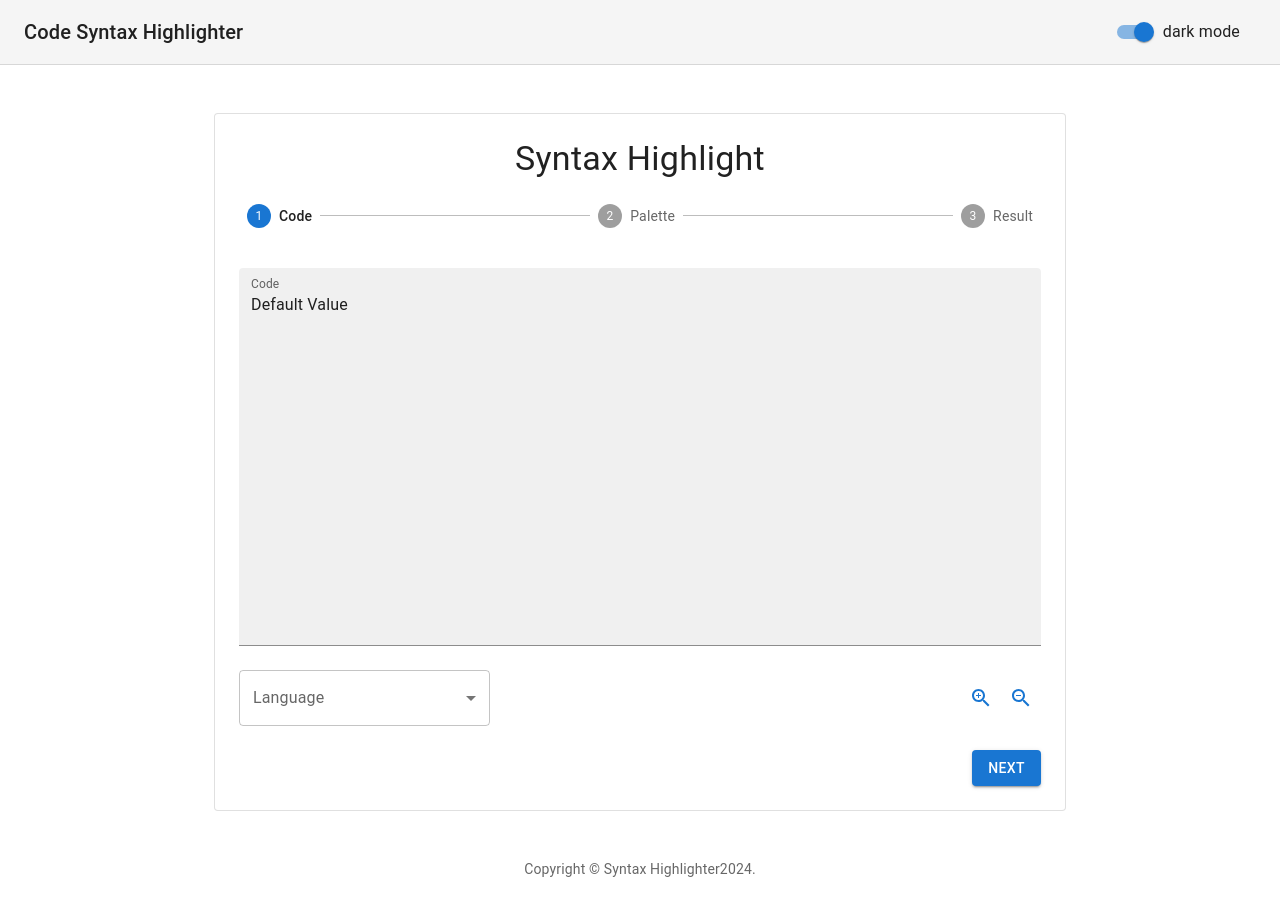
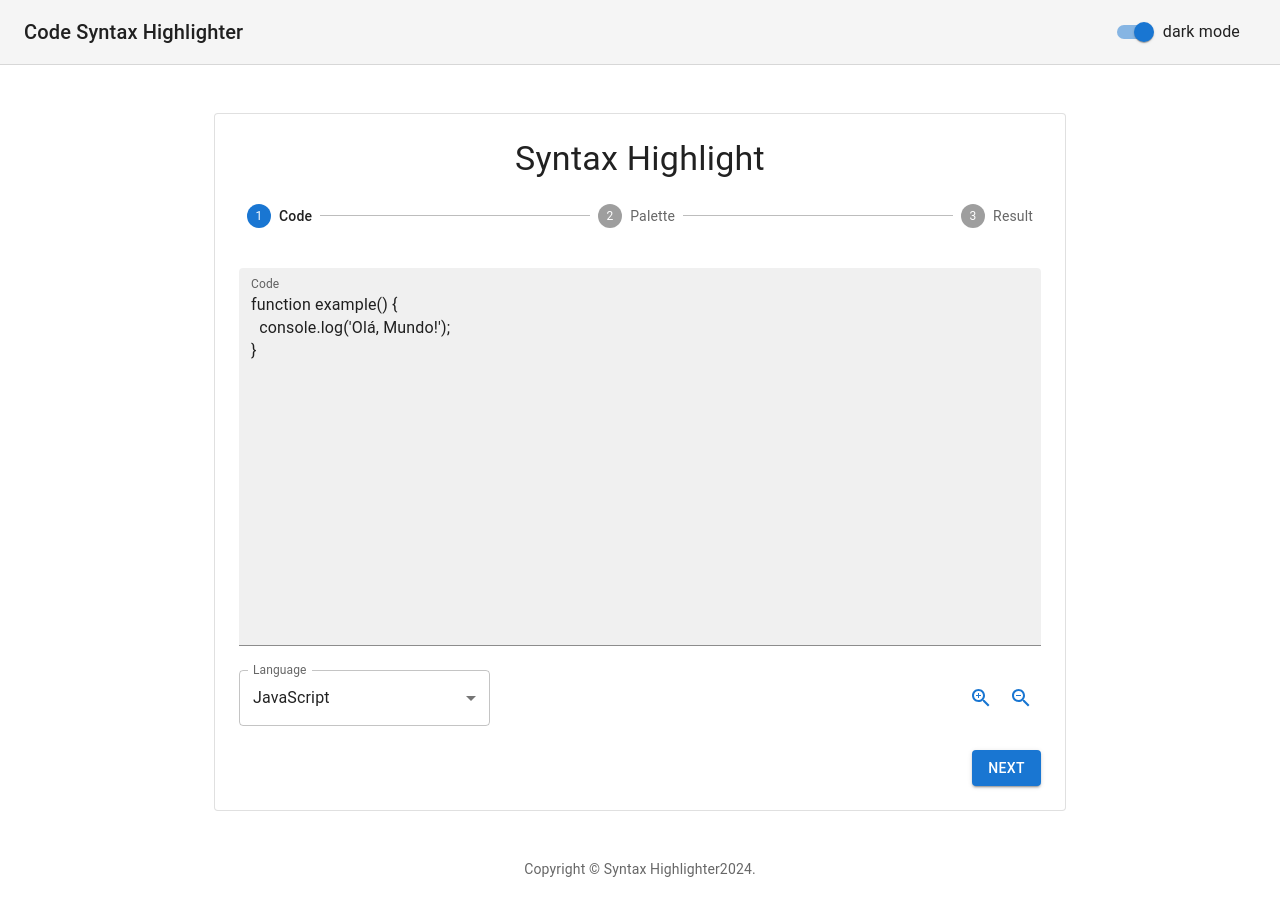
Before and after one commit to giovananog/syntax-highlighter-app, a React (Create React App) app: page / in a window 1280 px wide. Built offline with nearby package versions, Linux system fonts and the light colour scheme.

Commit message:
feat: highlight code functions started

```diff
--- a/package.json
+++ b/package.json
@@ -15,6 +15,7 @@
     "react-dom": "^18.2.0",
     "react-router-dom": "^6.21.3",
     "react-scripts": "5.0.1",
+    "react-syntax-highlighter": "^15.5.0",
     "web-vitals": "^2.1.4"
   },
   "scripts": {
--- a/src/components/Code.jsx
+++ b/src/components/Code.jsx
@@ -1,21 +1,24 @@
-import * as React from 'react';
+import React, { useState } from 'react';
 import Grid from '@mui/material/Grid';
 import TextField from '@mui/material/TextField';
 import InputLabel from '@mui/material/InputLabel';
 import MenuItem from '@mui/material/MenuItem';
 import FormControl from '@mui/material/FormControl';
-import Select from '@mui/material/Select'
+import Select from '@mui/material/Select';
 import IconButton from '@mui/material/IconButton';
 import ZoomInIcon from '@mui/icons-material/ZoomIn';
 import ZoomOutIcon from '@mui/icons-material/ZoomOut';
 
+const codeExample = `function example() {
+  console.log('Olá, Mundo!');
+}`;
+
 export default function Code() {
-  const [age, setAge] = React.useState('');
+  const [language, setLanguage] = useState('javascript');
 
-  const handleChange = (event) => {
-    setAge(event.target.value);
+  const handleChangeLanguage = (event) => {
+    setLanguage(event.target.value);
   };
-
 
   return (
     <React.Fragment>
@@ -23,12 +26,11 @@ export default function Code() {
         <Grid item xs={12}>
           <TextField
             style={{ width: '100%' }}
-            fontSize='89px'
             id="standard-multiline-static"
             label="Code"
             multiline
             rows={15}
-            defaultValue="Default Value"
+            defaultValue={codeExample}
             variant="filled"
           />
         </Grid>
@@ -38,13 +40,13 @@ export default function Code() {
             <Select
               labelId="demo-simple-select-label"
               id="demo-simple-select"
-              value={age}
-              label="Age"
-              onChange={handleChange}
+              value={language}
+              label="Language"
+              onChange={handleChangeLanguage}
             >
-              <MenuItem value={10}>Javascript</MenuItem>
-              <MenuItem value={20}>Python</MenuItem>
-              <MenuItem value={30}>Java</MenuItem>
+              <MenuItem value="javascript">JavaScript</MenuItem>
+              <MenuItem value="python">Python</MenuItem>
+              <MenuItem value="java">Java</MenuItem>
             </Select>
           </FormControl>
         </Grid>
--- a/src/components/Home.jsx
+++ b/src/components/Home.jsx
@@ -1,9 +1,7 @@
 import * as React from 'react';
 import CssBaseline from '@mui/material/CssBaseline';
-import AppBar from '@mui/material/AppBar';
 import Box from '@mui/material/Box';
 import Container from '@mui/material/Container';
-import Toolbar from '@mui/material/Toolbar';
 import Paper from '@mui/material/Paper';
 import Stepper from '@mui/material/Stepper';
 import Step from '@mui/material/Step';
--- a/src/components/Palette.jsx
+++ b/src/components/Palette.jsx
@@ -9,7 +9,7 @@ import axios from 'axios';
 
 async function getPalette() {
   try {
-    const colors = ['strings', 'reserved words', 'types', 'one row comments', 'multline row comments'];
+    const colors = ['strings', 'reserved words', 'types', 'one line comments', 'multline comments'];
     const colors_dict = [];
 
     for (let i = 0; i < 5; i++) {
```
Also changed, not shown: src/highlight-code.js (added, +57 -0 lines), 1 other file (tests, documents, lock files or other folders). Lines whose indentation alone changed are shown as unchanged.
